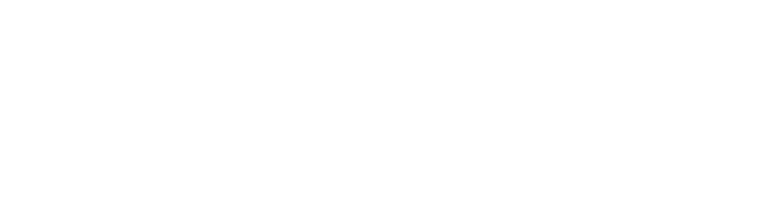
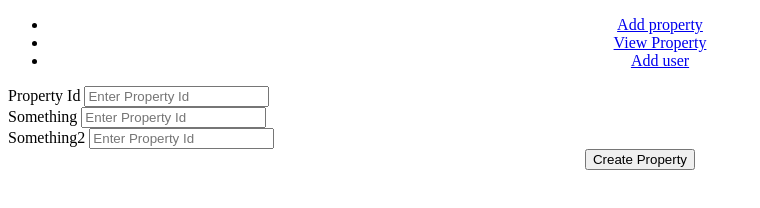
Before and after one commit to Kinshukg04/HackOut_NeoTechies, a plain HTML site: page Templates/index.html in a window 1280 px wide. Shown: the whole page, without its empty margins (0-760 px from the left). Drawn offline with Linux system fonts and the light colour scheme.

Commit message:
Added basic form

```diff
--- a/Templates/index.html
+++ b/Templates/index.html
@@ -1,9 +1,48 @@
 <!DOCTYPE html>
 <html>
 <head>
-	<title></title>
+	<title>Asset Registry</title>
 </head>
 <body>
-
+	<div class="container">
+		<header>
+			<div class = "row">
+				<center>
+					<div class="col-md-6 text-right">
+						<ul>
+							<li><a href="index.html">Add property</a></li>
+							<li><a href="property.html">View Property</a></li>
+							<li><a href="user.html">Add user</a></li>
+						</ul>
+					</div>
+				</center>
+			</div>
+		</header>
+		<div class="row">
+			<div class="col-md-6 offset-md-3">
+				<form id="PropAdd">
+					<div class="form-group">
+						<label>Property Id</label>
+						<input type="text" class="form-control" id="PropId" name="PropId" placeholder="Enter Property Id" required>
+					</div>
+					<div class="form-group">
+						<label>Something</label>
+						<input type="text" class="form-control" id="PropId" name="PropId" placeholder="Enter Property Id" required>
+					</div>
+					<div class="form-group">
+						<label>Something2</label>
+						<input type="text" class="form-control" id="PropId" name="PropId" placeholder="Enter Property Id" required>
+					</div>
+					<div class="form-group">
+						<center>
+							<button>
+								Create Property
+							</button>
+						</center>
+					</div>
+				</form>
+			</div>
+		</div>
+	</div>
 </body>
 </html>
```
Also changed, not shown: Templates/property.html (added), Templates/user.html (added).
